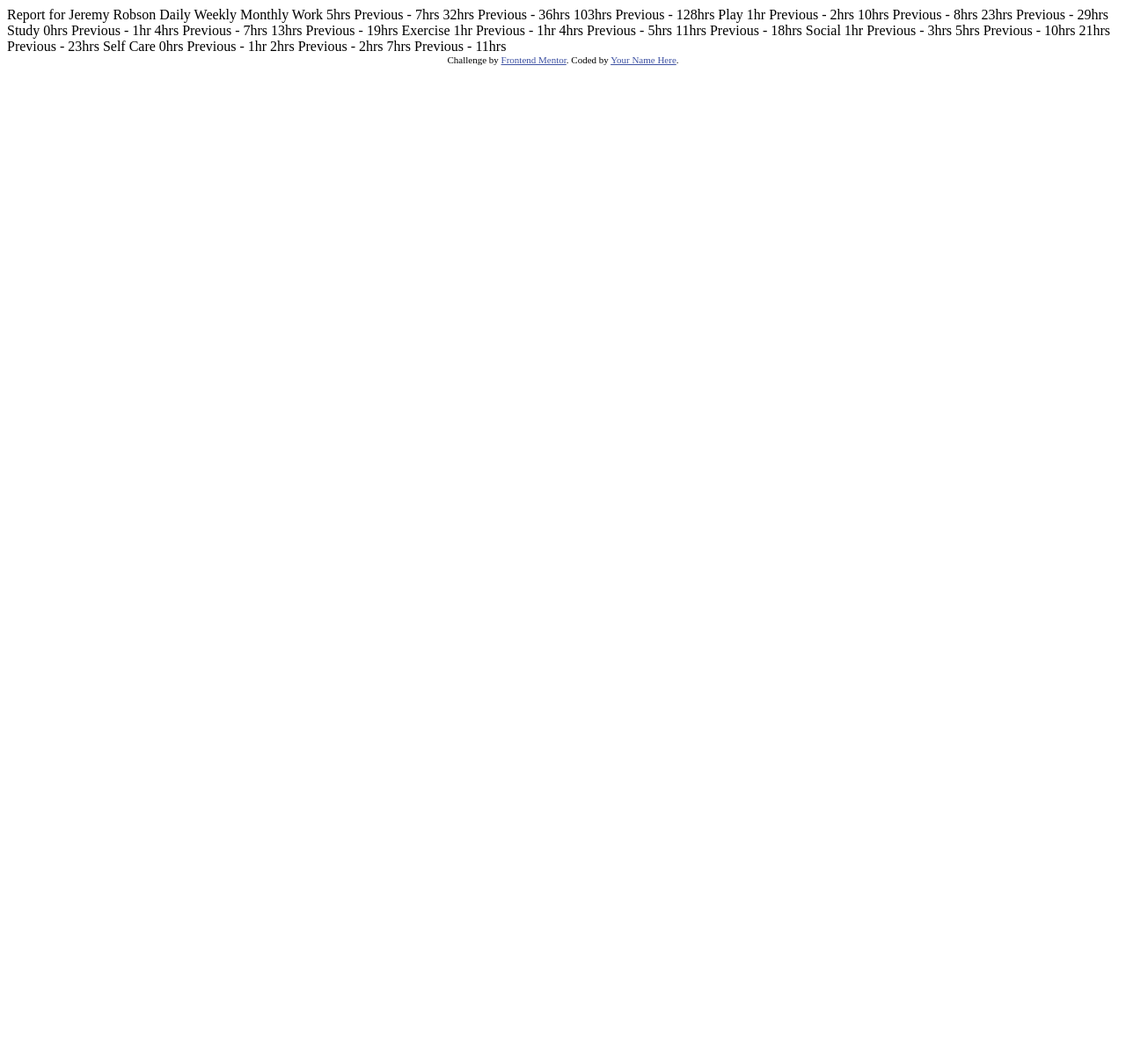
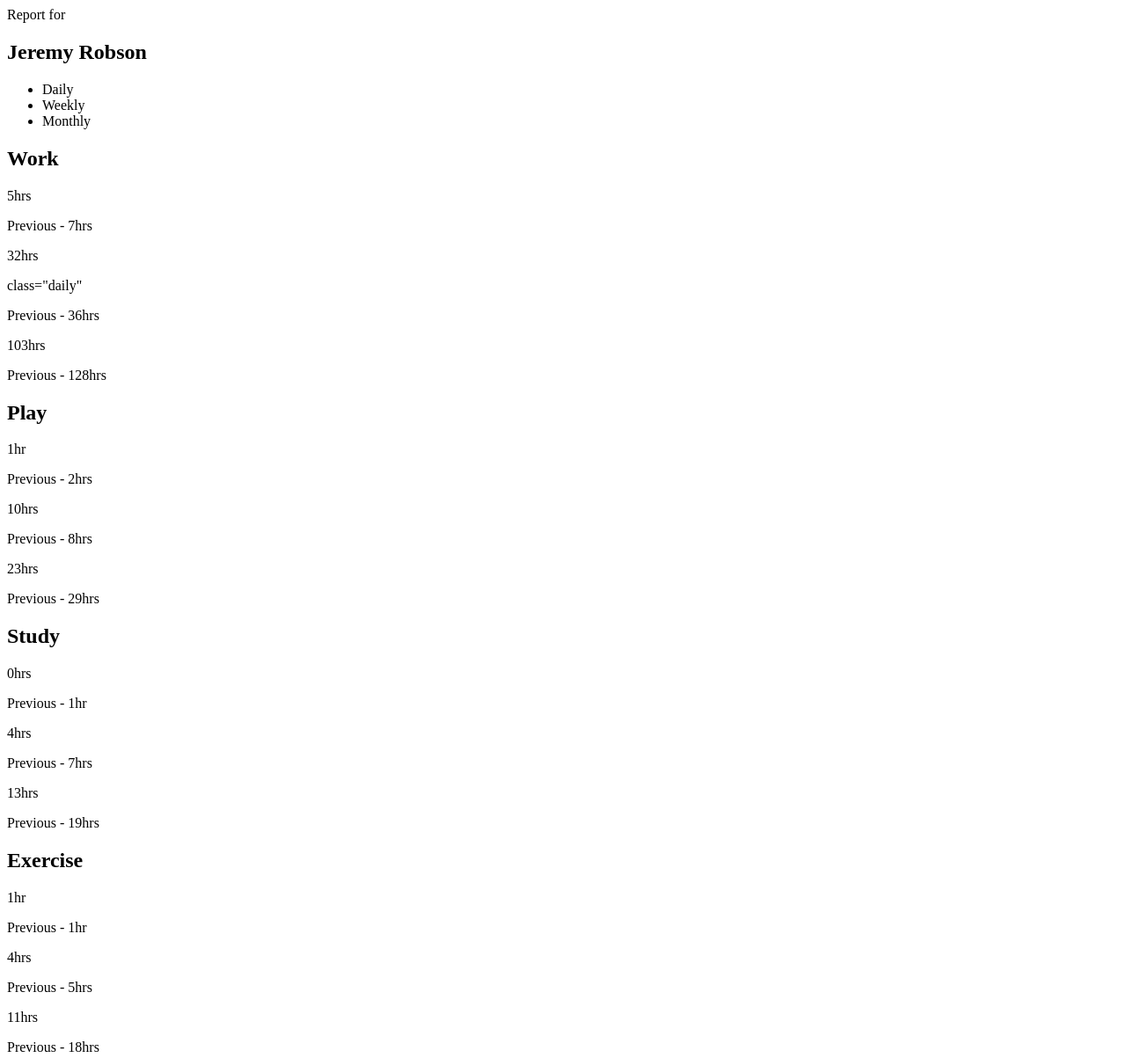
Before and after one commit to General-Evie/time-tracking-dashboard-main, a plain HTML site: page index.html in a window 1280 px wide. Shown: the top 1203 px of the page at 88% size. Before the commit the page ends 800 px from the top, so only its background shows below. Drawn offline with Linux system fonts and the light colour scheme.

Commit message:
basic html/css

```diff
--- a/index.html
+++ b/index.html
@@ -2,79 +2,92 @@
 <html lang="en">
 <head>
   <meta charset="UTF-8">
-  <meta name="viewport" content="width=device-width, initial-scale=1.0"> <!-- displays site properly based on user's device -->
+  <meta name="viewport" content="width=device-width, initial-scale=1.0">
 
   <link rel="icon" type="image/png" sizes="32x32" href="./images/favicon-32x32.png">
+  <link rel="stylesheet" href="main.css">
 
   <title>Frontend Mentor | Time tracking dashboard</title>
 
-  <!-- Feel free to remove these styles or customise in your own stylesheet 👍 -->
-  <style>
-    .attribution { font-size: 11px; text-align: center; }
-    .attribution a { color: hsl(228, 45%, 44%); }
-  </style>
 </head>
 <body>
 
-  Report for
-  Jeremy Robson
+  <section class="main-card">
+    <span>Report for</span>
+    <h1>Jeremy Robson</h1>
 
-  Daily
-  Weekly
-  Monthly
+    <ul>
+      <li>Daily</li>
+      <li>Weekly</li>
+      <li>Monthly</li>
+    </ul>
+  </section>
 
-  Work
-  5hrs <!-- daily -->
-  Previous - 7hrs <!-- daily -->
-  32hrs <!-- weekly -->
-  Previous - 36hrs <!-- weekly -->
-  103hrs <!-- monthly -->
-  Previous - 128hrs <!-- monthly -->
+  <section class="work">
+    <h2>Work</h2>
+    <p class="daily">5hrs</p> <!-- daily -->
+    <p class="daily-prev">Previous - 7hrs</p> <!-- daily -->
+    <p class="weekly">32hrs</p> <!-- weekly --> class="daily"
+    <p class="weekly-prev">Previous - 36hrs</p> <!-- weekly -->
+    <p class="monthly">103hrs</p> <!-- monthly -->
+    <p class="monthly-prev">Previous - 128hrs</p> <!-- monthly -->
+  </section>
 
-  Play
-  1hr <!-- daily -->
-  Previous - 2hrs <!-- daily -->
-  10hrs <!-- weekly -->
-  Previous - 8hrs <!-- weekly -->
-  23hrs <!-- monthly -->
-  Previous - 29hrs <!-- monthly -->
+  <section class="play">
+    <h2>Play</h2>
+    <p class="daily">1hr</p> <!-- daily -->
+    <p class="daily-prev">Previous - 2hrs</p> <!-- daily -->
+    <p class="weekly">10hrs</p> <!-- weekly -->
+    <p class="weekly-prev">Previous - 8hrs</p> <!-- weekly -->
+    <p class="monthly">23hrs</p> <!-- monthly -->
+    <p class="monthly-prev">Previous - 29hrs</p> <!-- monthly -->
+  </section>
 
-  Study
-  0hrs <!-- daily -->
-  Previous - 1hr <!-- daily -->
-  4hrs <!-- weekly -->
-  Previous - 7hrs <!-- weekly -->
-  13hrs <!-- monthly -->
-  Previous - 19hrs <!-- monthly -->
+  <section class="study">
+    <h2>Study</h2>
+    <p class="daily">0hrs</p> <!-- daily -->
+    <p class="daily-prev">Previous - 1hr</p> <!-- daily -->
+    <p class="weekly">4hrs</p> <!-- weekly -->
+    <p class="weekly-prev">Previous - 7hrs</p> <!-- weekly -->
+    <p class="monthly">13hrs</p> <!-- monthly -->
+    <p class="monthly-prev">Previous - 19hrs</p> <!-- monthly -->
+  </section>
 
-  Exercise
-  1hr <!-- daily -->
-  Previous - 1hr <!-- daily -->
-  4hrs <!-- weekly -->
-  Previous - 5hrs <!-- weekly -->
-  11hrs <!-- monthly -->
-  Previous - 18hrs <!-- monthly -->
+  <section class="exercise">
+    <h2>Exercise</h2>
+    <p class="daily">1hr</p> <!-- daily -->
+    <p class="daily-prev">Previous - 1hr</p> <!-- daily -->
+    <p class="weekly">4hrs</p> <!-- weekly -->
+    <p class="weekly-prev">Previous - 5hrs</p> <!-- weekly -->
+    <p class="monthly">11hrs</p> <!-- monthly -->
+    <p class="monthly-prev">Previous - 18hrs</p> <!-- monthly -->
+  </section>
 
-  Social
-  1hr <!-- daily -->
-  Previous - 3hrs <!-- daily -->
-  5hrs <!-- weekly -->
-  Previous - 10hrs <!-- weekly -->
-  21hrs <!-- monthly -->
-  Previous - 23hrs <!-- monthly -->
+  <section class="social">
+    <h2>Social</h2>
+    <p class="daily">1hr</p> <!-- daily -->
+    <p class="daily-prev">Previous - 3hrs</p> <!-- daily -->
+    <p class="weekly">5hrs</p> <!-- weekly -->
+    <p class="weekly-prev">Previous - 10hrs</p> <!-- weekly -->
+    <p class="monthly">21hrs</p> <!-- monthly -->
+    <p class="monthly-prev">Previous - 23hrs</p> <!-- monthly -->
+  </section>
 
-  Self Care
-  0hrs <!-- daily -->
-  Previous - 1hr <!-- daily -->
-  2hrs <!-- weekly -->
-  Previous - 2hrs <!-- weekly -->
-  7hrs <!-- monthly -->
-  Previous - 11hrs <!-- monthly -->
+  <section class="self">
+    <h2>Self Care</h2>
+    <p class="daily">0hrs</p> <!-- daily -->
+    <p class="daily-prev">Previous - 1hr</p> <!-- daily -->
+    <p class="weekly">2hrs</p> <!-- weekly -->
+    <p class="weekly-prev">Previous - 2hrs</p> <!-- weekly -->
+    <p class="monthly">7hrs</p> <!-- monthly -->
+    <p class="monthly-prev">Previous - 11hrs</p> <!-- monthly -->
+  </section>
 
 
-  <div class="attribution">
-    Challenge by <a href="https://www.frontendmentor.io?ref=challenge" target="_blank">Frontend Mentor</a>.
-    Coded by <a href="#">Your Name Here</a>.
-  </div>
+
 </body>
+<footer class="attribution">
+  Challenge by <a href="https://www.frontendmentor.io?ref=challenge" target="_blank">Frontend Mentor</a>.
+  Coded by <a href="https://github.com/General-Evie" target="_blank">Evie Dickman</a>.
+</footer>
 </html>
--- /dev/null
+++ b/main.css
@@ -0,0 +1,10 @@
+.attribution
+{
+    font-size: 11px;
+    text-align: center;
+}
+
+.attribution a
+{
+    color: hsl(228, 45%, 44%);
+}
```
